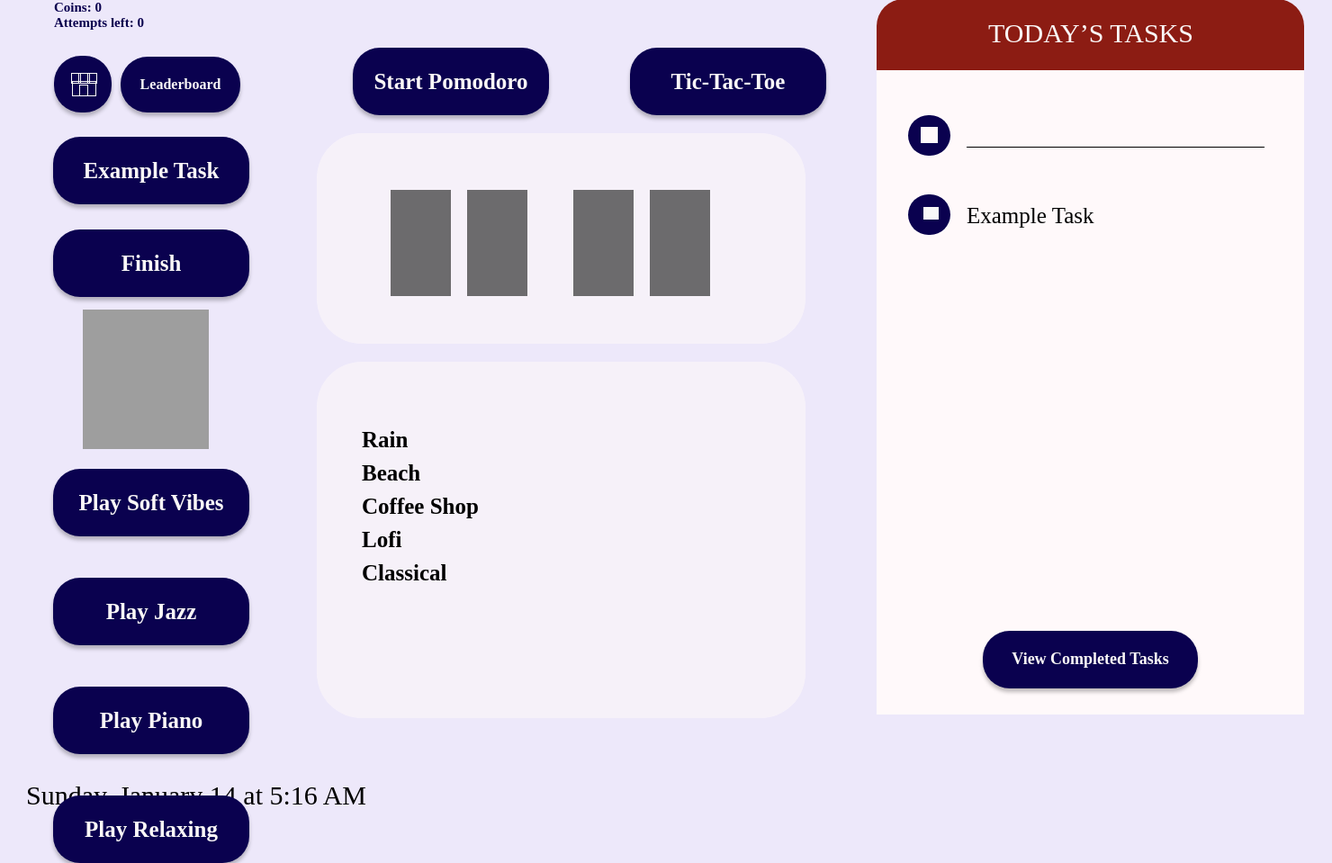
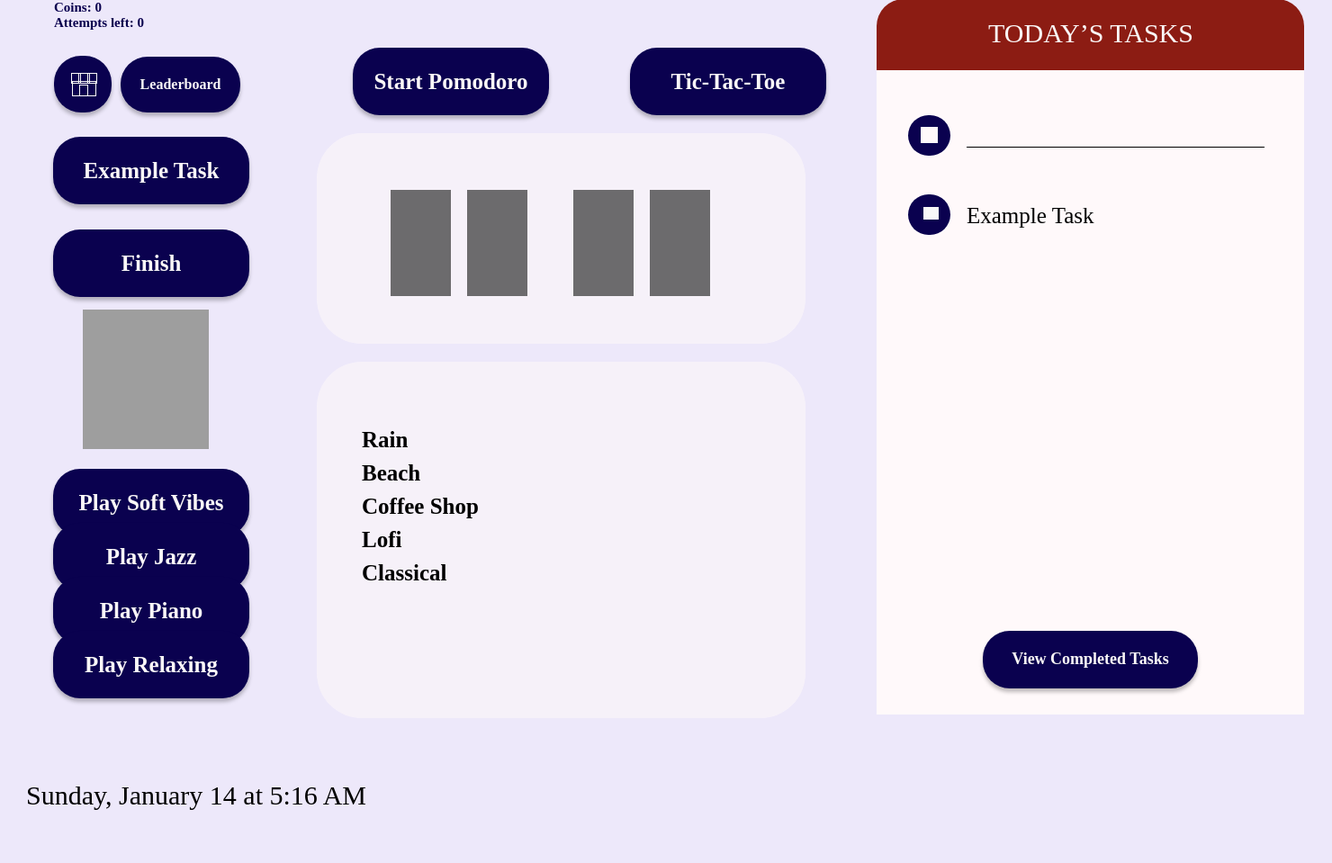
Before and after one commit to karenlyuan/otterscholar, a Flask app: page / in a window 1480 px wide. Shown: the part 91-1050 px from the top of the page at 90% size. After the commit the page ends 991 px from the top, so only its background shows below. Run offline with Flask 3, Linux system fonts and the light colour scheme; grey boxes are pictures that could not be loaded.

Commit message:
updated music buttons

```diff
--- a/static/styles.css
+++ b/static/styles.css
@@ -45,22 +45,17 @@ button:hover {
 
 #button_jazz {
     left: 59px;
-    top: 733px;
+    top: 672px;
 }
 
 #button_piano{
     left: 59px;
-    top: 854px;
+    top: 732px;
 }
 
 #button_relaxing {
     left: 59px;
-    top: 975px;
-}
-
-#button_soft {
-    left: 59px;
-    top: 1096px;
+    top: 792px;
 }
 
 #button_finish {
```
